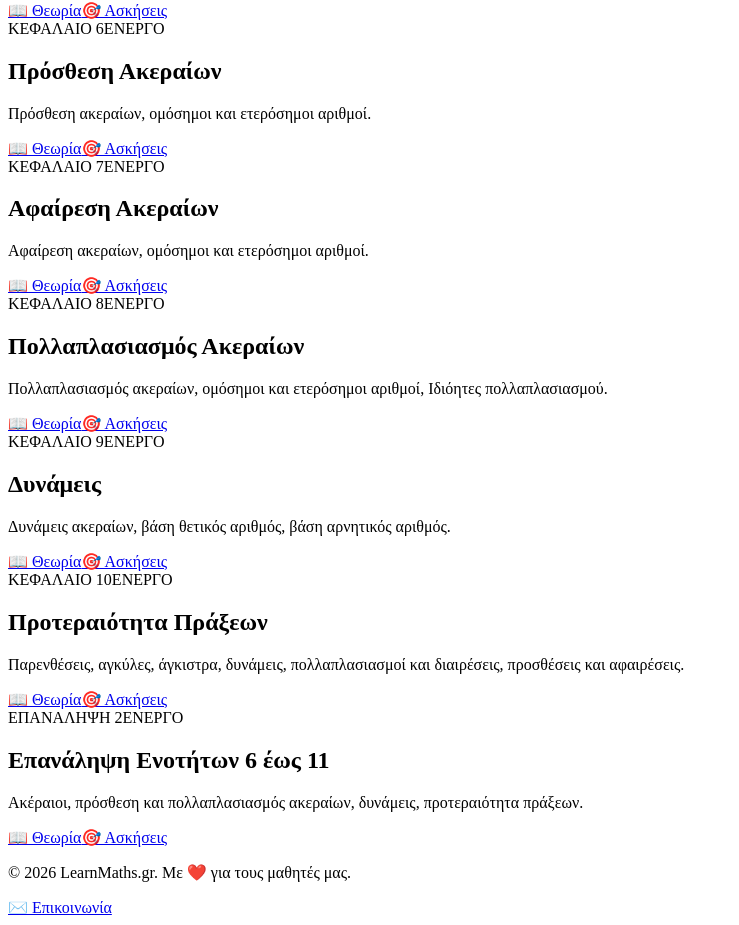
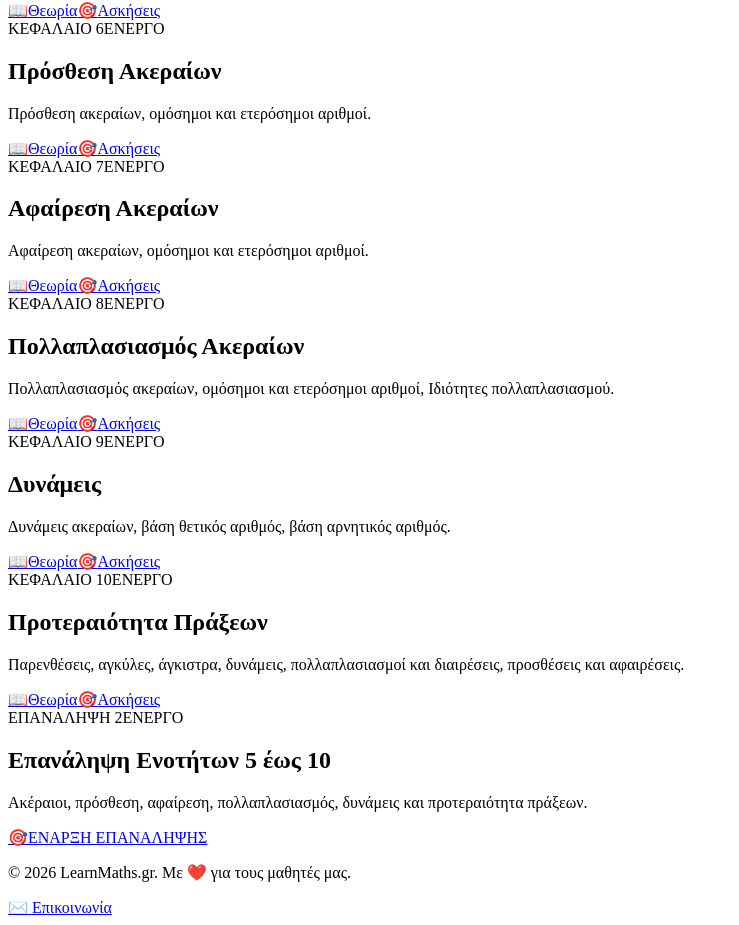
Before and after one commit to gkrimpas-lab/learn-maths-2026, a Next.js app: page /a-gymnasiou in a window 1280 px wide. Shown: the part 973-1898 px from the top of the page, without its empty margins (0-739 px from the left). Built offline with nearby package versions, Linux system fonts and the light colour scheme.

Commit message:
Update index.js

```diff
--- a/pages/a-gymnasiou/index.js
+++ b/pages/a-gymnasiou/index.js
@@ -71,7 +71,7 @@ const CHAPTERS = [
     id: '09',
     slug: '08-pollaplasiasmos-akeraion',
     title: 'Πολλαπλασιασμός Ακεραίων',
-    desc: 'Πολλαπλασιασμός ακεραίων, ομόσημοι και ετερόσημοι αριθμοί, Ιδιόητες πολλαπλασιασμού.',
+    desc: 'Πολλαπλασιασμός ακεραίων, ομόσημοι και ετερόσημοι αριθμοί, Ιδιότητες πολλαπλασιασμού.',
     badge: 'ΚΕΦΑΛΑΙΟ 8',
     active: true,
   },
@@ -92,12 +92,15 @@ const CHAPTERS = [
     active: true,
   },
   {
-    id: '12',
-    slug: '12-epanalipsi-2',
-    title: 'Επανάληψη Ενοτήτων 6 έως 11',
-    desc: 'Ακέραιοι, πρόσθεση και πολλαπλασιασμός ακεραίων, δυνάμεις, προτεραιότητα πράξεων.',
+    id: 'epanalipsi-2',
+    tag: 'ΕΠΑΝΑΛΗΨΗ 2',
     badge: 'ΕΠΑΝΑΛΗΨΗ 2',
+    title: 'Επανάληψη Ενοτήτων 5 έως 10',
+    desc: 'Ακέραιοι, πρόσθεση, αφαίρεση, πολλαπλασιασμός, δυνάμεις και προτεραιότητα πράξεων.',
+    isReview: true,
+    url: '/a-gymnasiou/12-epanalipsi-2',
     active: true,
+    status: 'ΕΝΕΡΓΟ',
   },
 ];
 
@@ -128,19 +131,27 @@ export default function AGymnasiouIndex() {
 
         {/* Grid Ενοτήτων */}
         <div className="grid grid-cols-1 md:grid-cols-2 xl:grid-cols-3 gap-6">
-          {CHAPTERS.map((ch) => (
+          {CHAPTERS.map((ch) => {
+            const isItemActive = ch.active || ch.status === 'ΕΝΕΡΓΟ';
+            const badgeLabel = ch.badge || ch.tag;
+
+            return (
               <div
                 key={ch.id}
                 className={`rounded-2xl border flex flex-col justify-between overflow-hidden transition-all duration-200 ${
-                ch.active
+                  isItemActive
                     ? 'bg-white border-indigo-200 shadow-md hover:shadow-lg'
                     : 'bg-slate-50 border-slate-200 opacity-70'
                 }`}
               >
                 {/* Header Κάρτας με το χαρακτηριστικό Indigo-500 της Α' Γυμνασίου */}
                 <div className="bg-indigo-500 py-3 px-5 flex items-center justify-between text-white font-black text-sm sm:text-base">
-                <span>{ch.badge}</span>
-                {ch.active && <span className="text-xs bg-indigo-700/60 px-2 py-0.5 rounded-full">ΕΝΕΡΓΟ</span>}
+                  <span>{badgeLabel}</span>
+                  {isItemActive && (
+                    <span className="text-xs bg-indigo-700/60 px-2 py-0.5 rounded-full uppercase">
+                      ΕΝΕΡΓΟ
+                    </span>
+                  )}
                 </div>
 
                 <div className="p-5 sm:p-6 flex-1 flex flex-col justify-between space-y-5">
@@ -153,32 +164,49 @@ export default function AGymnasiouIndex() {
                     </p>
                   </div>
 
-                {ch.active ? (
+                  {isItemActive ? (
+                    ch.isReview ? (
+                      /* ΕΝΙΑΙΟ ΠΛΑΙΣΙΟ ΓΙΑ ΕΠΑΝΑΛΗΨΗ (FULL WIDTH) */
+                      <div className="pt-2">
+                        <Link
+                          href={ch.url}
+                          className="w-full flex items-center justify-center gap-2 bg-gradient-to-r from-amber-500 to-amber-600 hover:from-amber-400 hover:to-amber-500 active:scale-[0.98] text-slate-950 font-black py-3 px-4 rounded-xl transition-all shadow-md text-xs sm:text-sm uppercase tracking-wider"
+                        >
+                          <span>🎯</span>
+                          <span>ΕΝΑΡΞΗ ΕΠΑΝΑΛΗΨΗΣ</span>
+                        </Link>
+                      </div>
+                    ) : (
+                      /* ΚΑΝΟΝΙΚΕΣ ΕΝΟΤΗΤΕΣ ΜΕ 2 ΚΟΥΜΠΙΑ */
                       <div className="grid grid-cols-2 gap-3 pt-2">
                         <Link
                           href={`/a-gymnasiou/${ch.slug}`}
-                      className="text-center bg-indigo-600 hover:bg-indigo-700 active:scale-95 text-white font-bold py-2.5 px-3 rounded-xl transition shadow-sm text-xs sm:text-sm"
+                          className="text-center bg-indigo-600 hover:bg-indigo-700 active:scale-95 text-white font-bold py-2.5 px-3 rounded-xl transition shadow-sm text-xs sm:text-sm flex items-center justify-center gap-1.5"
                         >
-                      📖 Θεωρία
+                          <span>📖</span>
+                          <span>Θεωρία</span>
                         </Link>
                         <Link
                           href={`/a-gymnasiou/${ch.slug}-ask`}
-                      className="text-center bg-amber-500 hover:bg-amber-600 active:scale-95 text-slate-950 font-bold py-2.5 px-3 rounded-xl transition shadow-sm text-xs sm:text-sm"
+                          className="text-center bg-amber-500 hover:bg-amber-600 active:scale-95 text-slate-950 font-bold py-2.5 px-3 rounded-xl transition shadow-sm text-xs sm:text-sm flex items-center justify-center gap-1.5"
                         >
-                      🎯 Ασκήσεις
+                          <span>🎯</span>
+                          <span>Ασκήσεις</span>
                         </Link>
                       </div>
+                    )
                   ) : (
                     <button
                       disabled
-                    className="w-full bg-slate-300 text-slate-600 font-bold py-2.5 rounded-xl cursor-not-allowed text-xs sm:text-sm"
+                      className="w-full bg-slate-300 text-slate-600 font-bold py-2.5 rounded-xl cursor-not-allowed text-xs sm:text-sm uppercase tracking-wider"
                     >
                       ΣΥΝΤΟΜΑ ΔΙΑΘΕΣΙΜΟ
                     </button>
                   )}
                 </div>
               </div>
-          ))}
+            );
+          })}
         </div>
       </div>
     </Layout>
```
Lines whose indentation alone changed are shown as unchanged.
